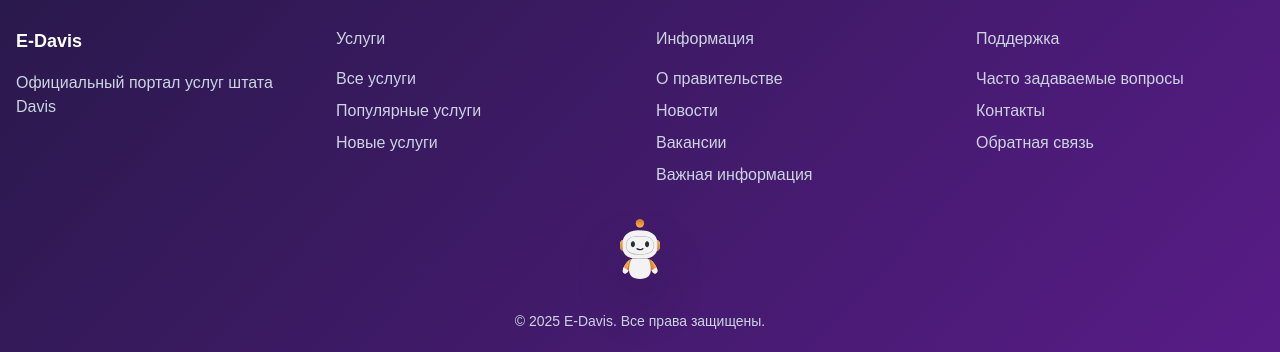
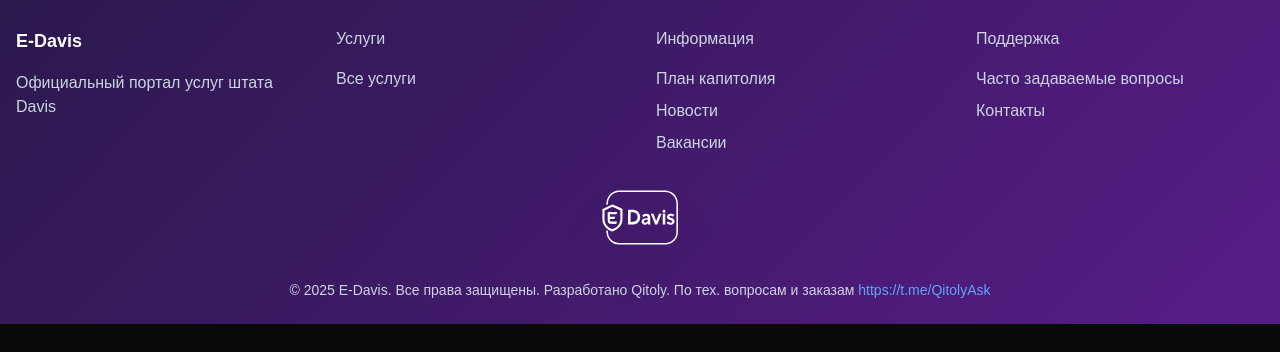
Before and after one commit to Qitoly/edavis, a Next.js app: page / in a window 1280 px wide. Shown: the part 1006-1358 px from the top of the page. After the commit the page ends 1330 px from the top, so only its background shows below. Built offline with nearby package versions, Linux system fonts and the light colour scheme; no server answers; the database is empty; a web font is replaced by a local one.

Commit message:
Update footer.tsx

```diff
--- a/components/footer.tsx
+++ b/components/footer.tsx
@@ -18,24 +18,15 @@ export function Footer() {
                   Все услуги
                 </Link>
               </li>
-              <li>
-                <Link href="/services/popular" className="hover:text-blue-400 text-slate-300">
-                  Популярные услуги
-                </Link>
-              </li>
-              <li>
-                <Link href="/services/new" className="hover:text-blue-400 text-slate-300">
-                  Новые услуги
-                </Link>
-              </li>
+
             </ul>
           </div>
           <div>
             <h4 className="font-medium mb-4 text-slate-300">Информация</h4>
             <ul className="space-y-2">
               <li>
-                <Link href="/about" className="hover:text-blue-400 text-slate-300">
-                  О правительстве
+                <Link href="/goverment/capitol-plan" className="hover:text-blue-400 text-slate-300">
+                  План капитолия
                 </Link>
               </li>
               <li>
@@ -48,11 +39,7 @@ export function Footer() {
                   Вакансии
                 </Link>
               </li>
-              <li>
-                <Link href="/important" className="hover:text-blue-400 text-slate-300">
-                  Важная информация
-                </Link>
-              </li>
+
             </ul>
           </div>
           <div>
@@ -68,19 +55,19 @@ export function Footer() {
                   Контакты
                 </Link>
               </li>
-              <li>
-                <Link href="/feedback" className="hover:text-blue-400 text-slate-300">
-                  Обратная связь
-                </Link>
-              </li>
             </ul>
           </div>
         </div>
         <div className="mt-8 flex justify-center drop-shadow-2xl">
-          <Image src="/images/robot-assistant.svg" alt="E-Davis Robot" width={40} height={40} />
+          <Image src="/main.svg" alt="E-Davis Robot" width={80} height={80} />
         </div>
         <div className="mt-8 text-center text-slate-300">
-          <p className="text-sm">© 2025 E-Davis. Все права защищены.</p>
+<p className="text-sm">
+  © 2025 E-Davis. Все права защищены. Разработано Qitoly. По тех. вопросам и заказам{" "}
+  <a href="https://t.me/QitolyAsk" target="_blank" rel="noopener noreferrer" className="text-blue-400 hover:underline">
+    https://t.me/QitolyAsk
+  </a>
+</p>
         </div>
       </div>
     </footer>
```
